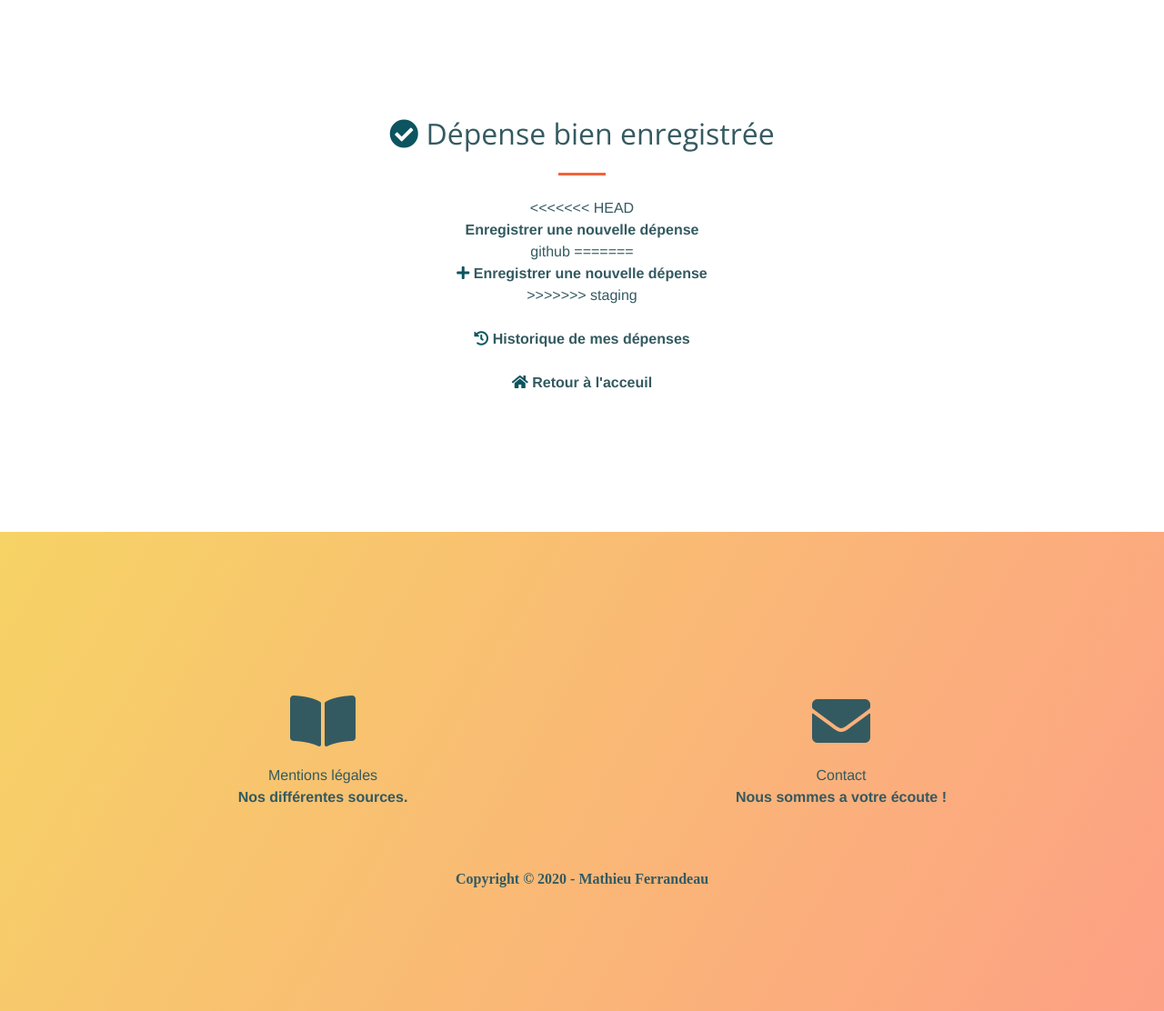
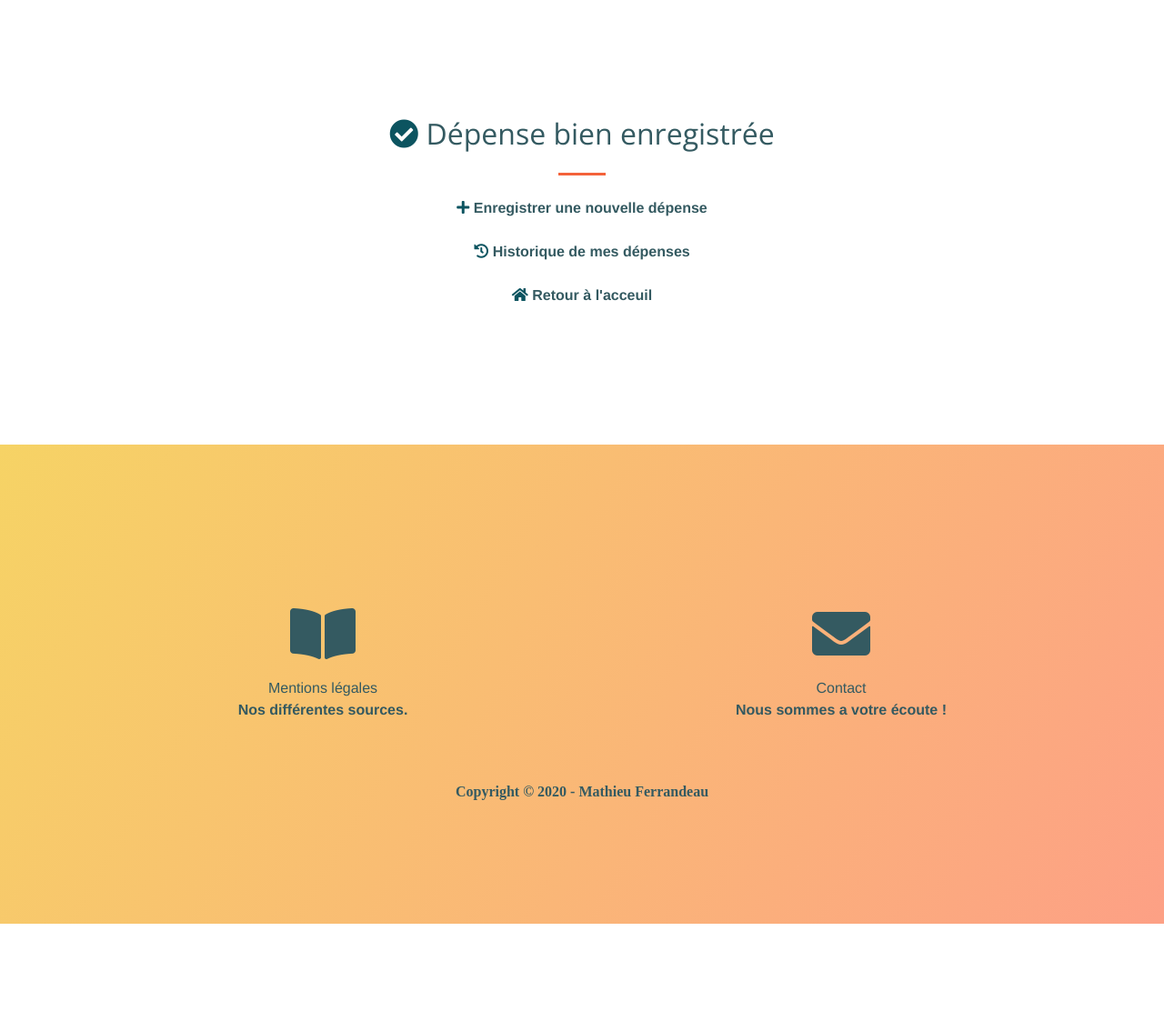
Before and after one commit to MathieuFerrandeau/Project13, a Django app: page /recorded-outlay/ in a window 1280 px wide. Shown: the part 300-1412 px from the top of the page at 91% size. After the commit the page ends 1316 px from the top, so only its background shows below. Run offline with Django 3.2, Linux system fonts and the light colour scheme; some libraries are stand-ins or nearby versions; some web fonts are replaced.

Commit message:
modifications

```diff
--- a/oc13/core/templates/core/base.html
+++ b/oc13/core/templates/core/base.html
@@ -9,7 +9,7 @@
   <meta name="description" content="">
   <meta name="author" content="">
 
-  <title>oc13</title>
+  <title>GERER-MON-BUDGET.FR </title>
 
     <!-- Font Awesome Icons -->
   <link href="{% static 'core/vendor/fontawesome-free/css/all.min.css' %}" rel="stylesheet" type="text/css">
--- a/oc13/spent/templates/spent/outlay_recorded.html
+++ b/oc13/spent/templates/spent/outlay_recorded.html
@@ -8,12 +8,7 @@
           <div class="col-lg-12 text-center">
             <h2 class="section-heading"><i class="fas fa-check-circle" data-toggle="tooltip" title="S'enregistrer"></i> Dépense bien enregistrée</h2>
             <hr class="divider my-4">
-<<<<<<< HEAD
-              <p class="text-muted mb-0"><a href ="{% url 'spent:record_outlay' %}"><strong>Enregistrer une nouvelle dépense</strong></a></p>github
-
-=======
               <p class="text-muted mb-0"><a href ="{% url 'spent:record_outlay' %}"><strong><i class="fas fa-plus" data-toggle="tooltip" title="Dépenses à saisir"></i> Enregistrer une nouvelle dépense</strong></a></p>
->>>>>>> staging
               <div class="divider my-4">
               <p class="text-muted mb-0"><a href ="{% url 'spent:history' %}"><strong><i class="fas fa-history" data-toggle="tooltip" title="Mon historique de dépenses"></i> Historique de mes dépenses</strong></a></p>
             </div>
```
